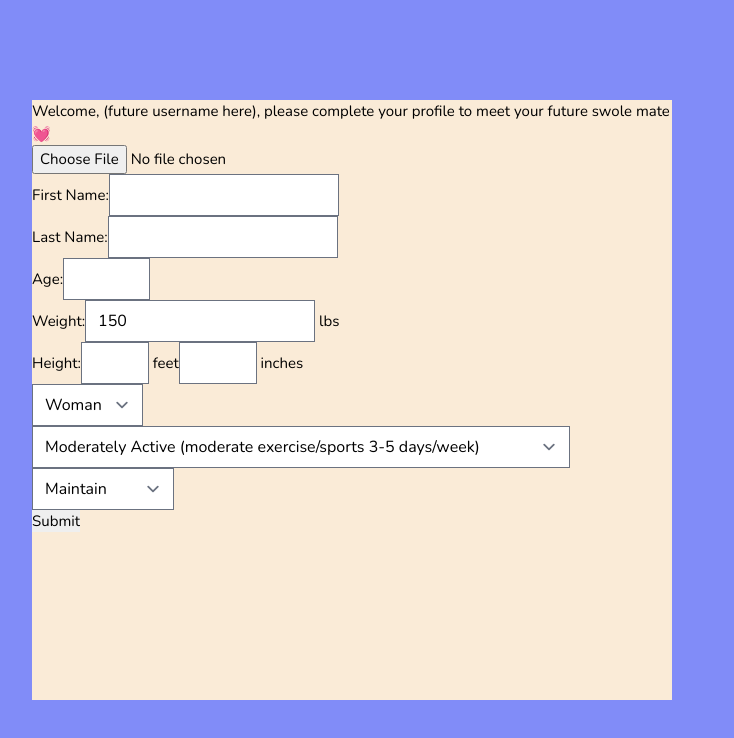
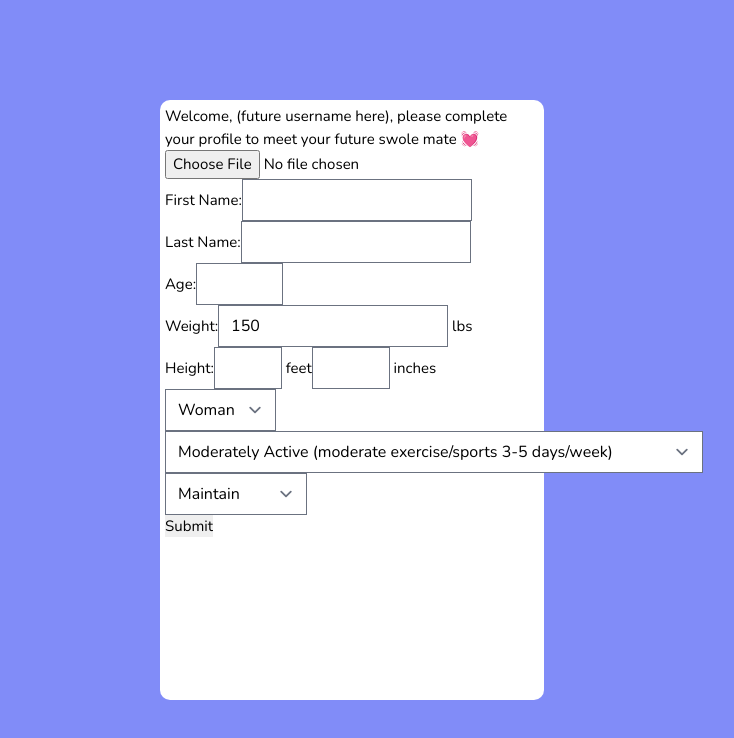
Before and after one commit to jonteal/SwoleMates, a React (Create React App) app in the folder client/: page /profile in a window 1280 px wide. Shown: the top 738 px of the page, without its empty margins (288-1022 px from the left). Built offline with nearby package versions, Linux system fonts and the light colour scheme.

Commit message:
Styling profile container

```diff
--- a/client/src/components/Profile/profile.css
+++ b/client/src/components/Profile/profile.css
@@ -7,11 +7,10 @@
 }
 
 .profileContainer {
-    background-color: antiquewhite;
-    width: 50vw;
+    background-color: white;
+    width: 30vw;
     height: 75vh;
+    border-radius: 10px;
+    box-shadow: 10px black;
+    padding: 5px;
 }
-
-input {
-    font-size: 15px;
-}
```
